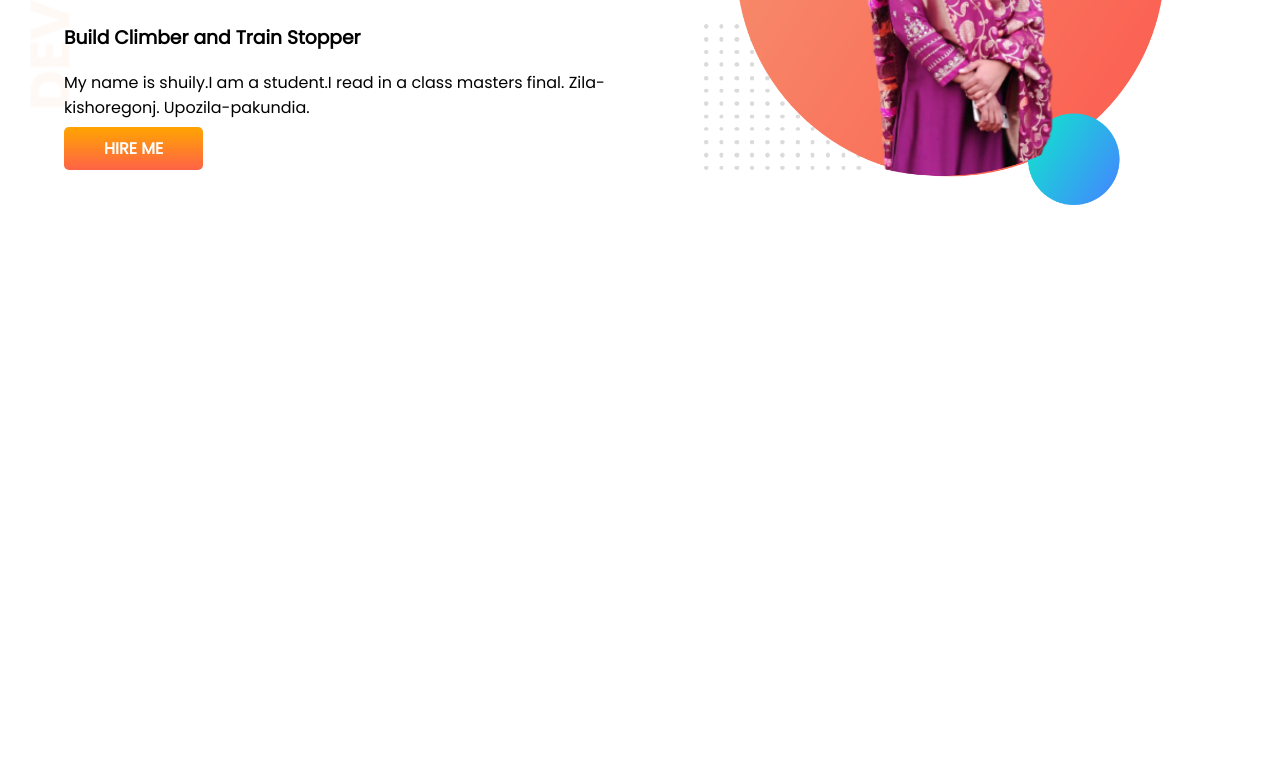
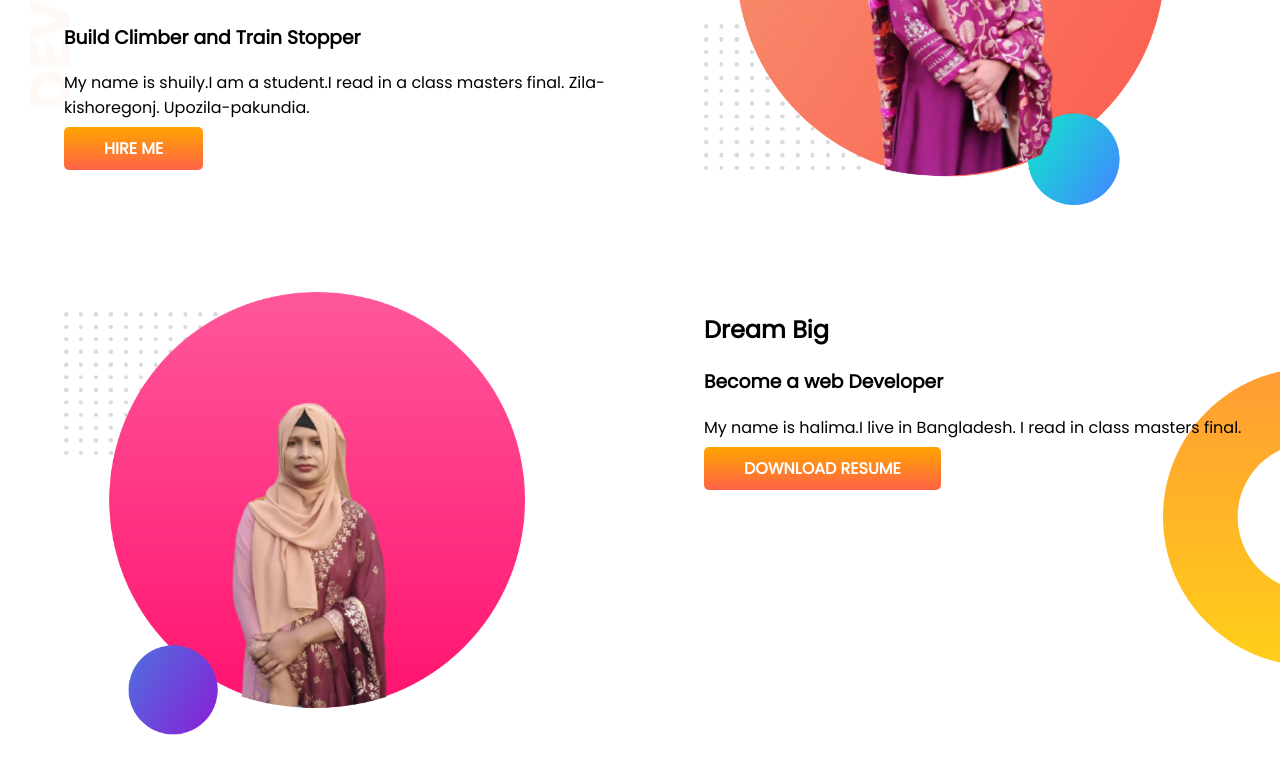
Before and after one commit to halimawebd/developer-portfolio, a plain HTML site: page index.html in a window 1280 px wide. Shown: the part 252-1026 px from the top of the page. Before the commit the page ends 800 px from the top, so only its background shows below. Drawn offline with Linux system fonts and the light colour scheme.

Commit message:
dream added

```diff
--- a/index.html
+++ b/index.html
@@ -23,7 +23,24 @@
         _podcast_settings=0&show_community_transition=0&show_community_review_chang
         es=0&show_follower_visibility_disclosure=0">HIRE ME</a>
     </div>
-   <div class="half-width">
-     <img src="images/my-bg.png" alt=""></div></section>
+    <div class="half-width">
+        <img src="images/my-bg.png" alt=""></div>
+
+    </section>
+    <section class="dream-big">
+        <div  class="half-width">
+           <img src="images/halima (2).png" alt="">
+        </div>
+        <div class="half-width">
+            <h2>Dream Big</h2>
+            <h3>Become a web Developer</h3>
+            <p>My name is halima.I live in Bangladesh.
+                I read in class masters final.</p>
+                <a class="link-button" target= "-blank" href= "">DOWNLOAD RESUME</a>
+        </div>
+
+    </section>
+
+
 </body>
 </html>
--- a/style.css
+++ b/style.css
@@ -10,13 +10,14 @@ h1{
 }
 section{
     display: flex;
+    margin-bottom: 80px;
 }
 .half-width{
-    width:50%;
+    width: 50%;
     padding-left:5% ;
 }
 .half-width img{
-    width:80%
+    width: 80%;
 
 }
 .link-button{
@@ -32,3 +33,8 @@ section{
     background-repeat: no-repeat;
 
 }
+.dream-big{
+    background-image: url(images/dream-bg.png);
+    background-repeat: no-repeat;
+    background-position: right;
+}
```
Also changed, not shown: images/halima (2).png (added), images/my-bg2.png (deleted), showOff/my-bg2.png (added).
